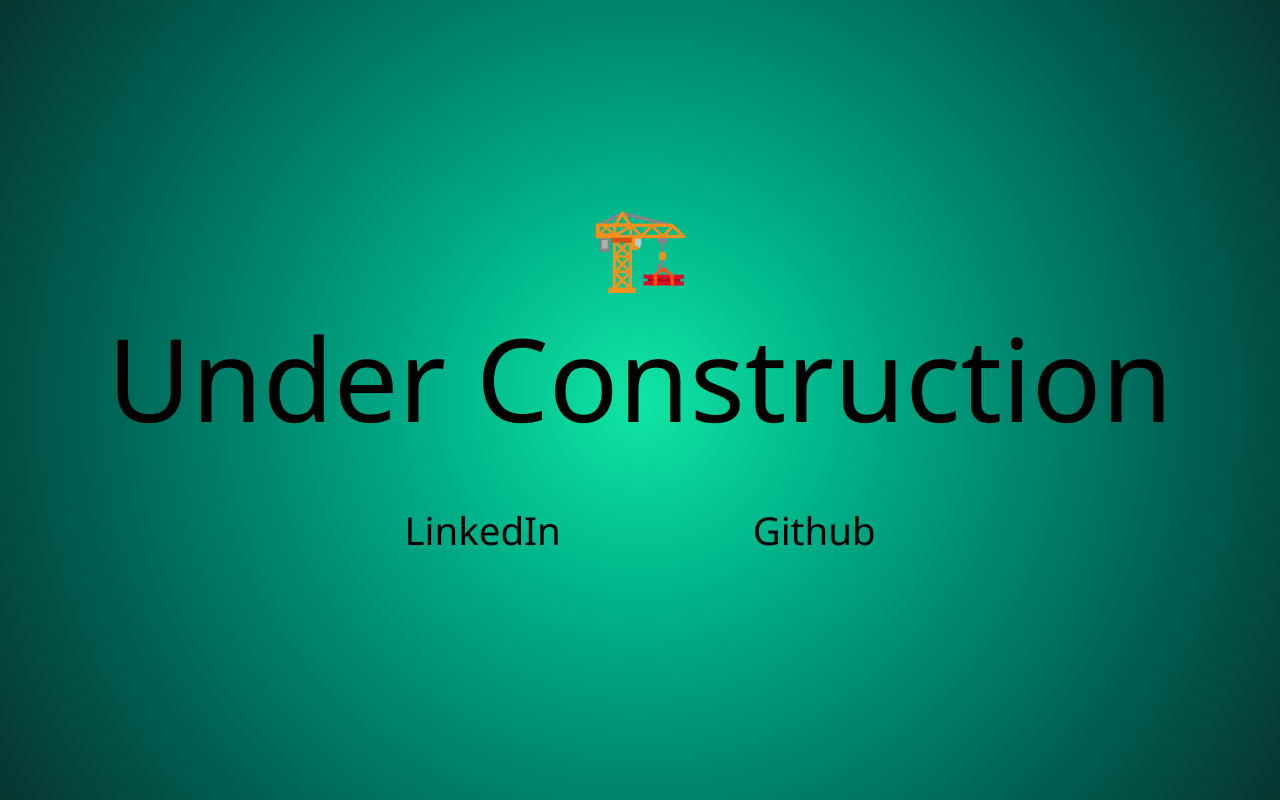
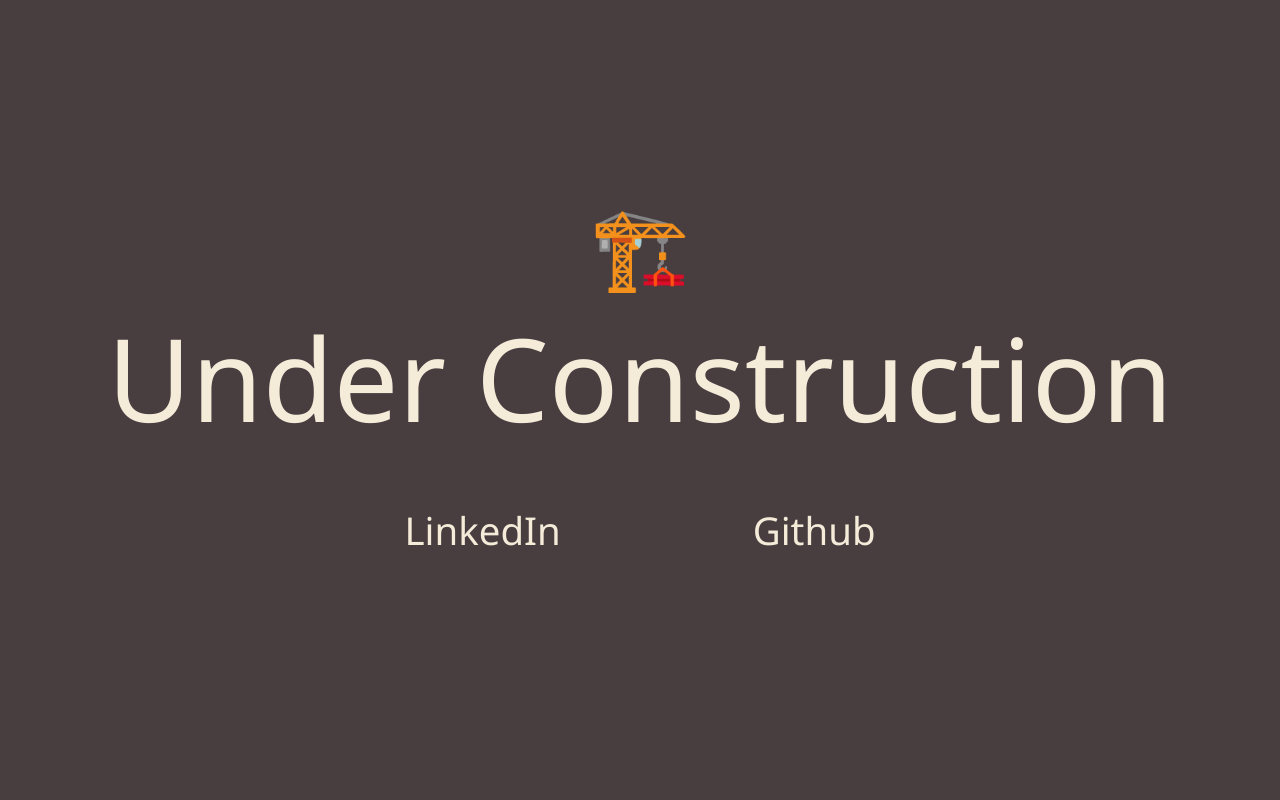
Before and after one commit to NicMortelliti/portfolio, a React (Create React App) app: page / in a window 1280 px wide. Built offline with nearby package versions, Linux system fonts and the light colour scheme.

Commit message:
simplicy maintenance page

```diff
--- a/src/components/styles/Global.js
+++ b/src/components/styles/Global.js
@@ -9,14 +9,13 @@ const GlobalStyles = createGlobalStyle`
   font-family: 'Segoe UI', Tahoma, Geneva, Verdana, sans-serif;
   font-weight: 400;
 
-  /* background: ${({ theme }) => theme.bgColor || "black"}; */
+  background: ${({ theme }) => theme.bgColor || "black"};
 
   color: ${({ theme }) => theme.color || "black"};;
 }
 
 body {
-  background-image: radial-gradient(circle, ${({ theme }) =>
-    theme.gradient.green});
+  background: ${({ theme }) => theme.bgColor};
 }
 `;
 
--- a/src/components/styles/Theme.js
+++ b/src/components/styles/Theme.js
@@ -1,33 +1,5 @@
-import styled from "styled-components";
-
-const sixtyColor = "#d2f5ff";
-const thirtyColor = "#F26D68";
-const tenColor = "black";
-const accent = "#00C9B7";
-
-// Black Panter colors
-const purpleLight = "#9666C1";
-const purpleDark = "#750E81";
-const yellowLight = "#CDA95C";
-const yellowDark = "#6F4002";
-const redLight = "#8A0008";
-const redDark = "#460001";
-const greenLight = "#11E5A4";
-const greenDark = "#073530";
-const blueLight = "#32AAA8";
-const blueDark = "#07525B";
-
 export const theme = {
-  bgColor: sixtyColor,
-  color: tenColor,
-  inverse: thirtyColor,
-  accent: accent,
-
-  gradient: {
-    green: `${greenLight}, #00B68B, #00886F, #005D50, ${greenDark}`,
-    blue: `${blueLight}, #259395, #197d82, #0f676f, ${blueDark}`,
-    red: `${redLight}, #790009, #670008, #560005, ${redDark}`,
-    yellow: `${yellowLight}, #B68D45, #9E732E, #875919, ${yellowDark}`,
-    purple: `${purpleLight}, #8E53B2, #853FA2, #7D2892, ${purpleDark}`,
-  },
+  bgColor: "#483D3F",
+  color: "#F4EBD9",
+  accent: "#EF767A",
 };
```
Also changed, not shown: src/components/CallToAction.js (deleted, +0 -7 lines), src/components/HeroAbout.js (deleted, +0 -14 lines), src/components/Portfolio.js (deleted, +0 -47 lines).
